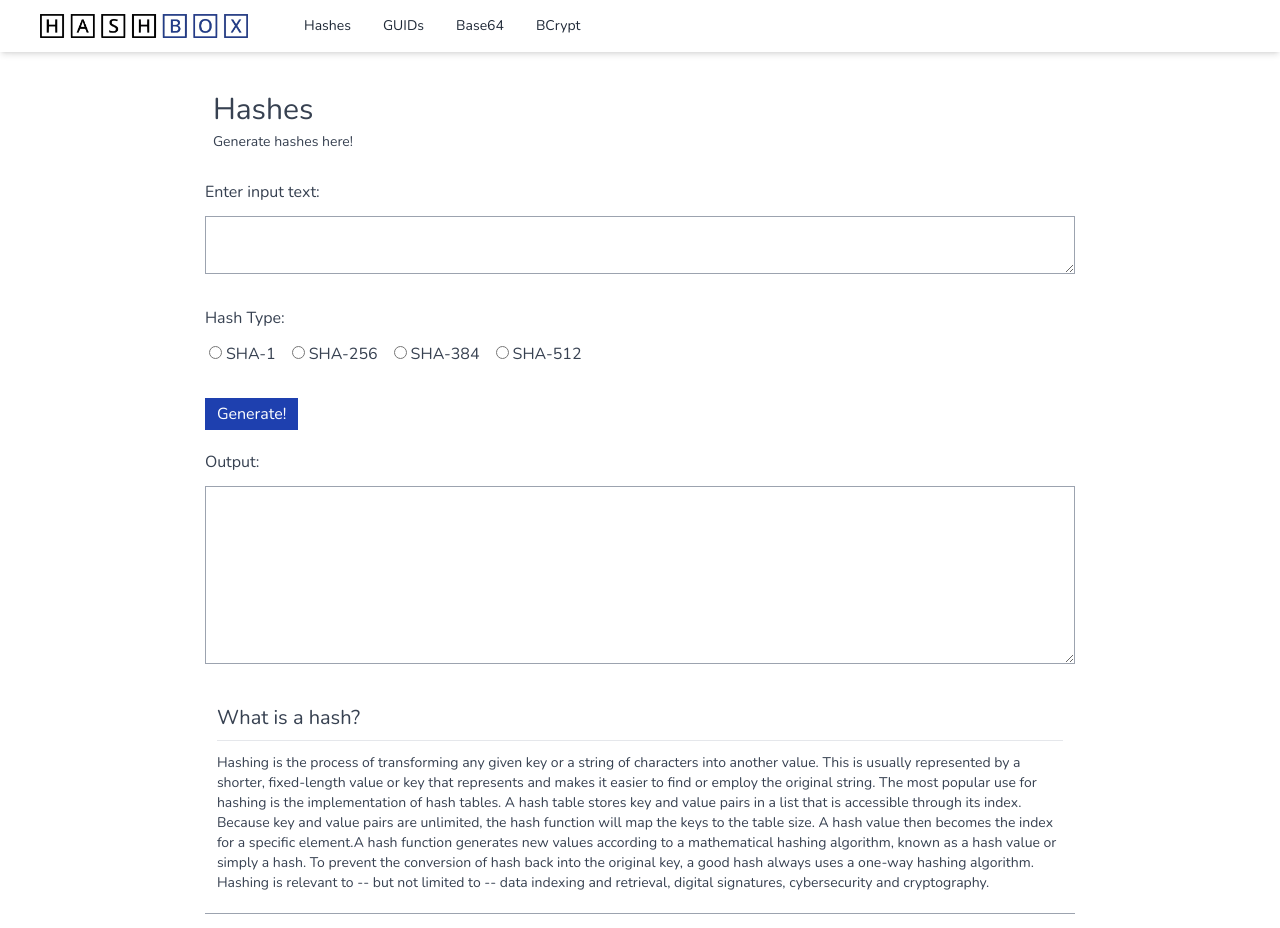
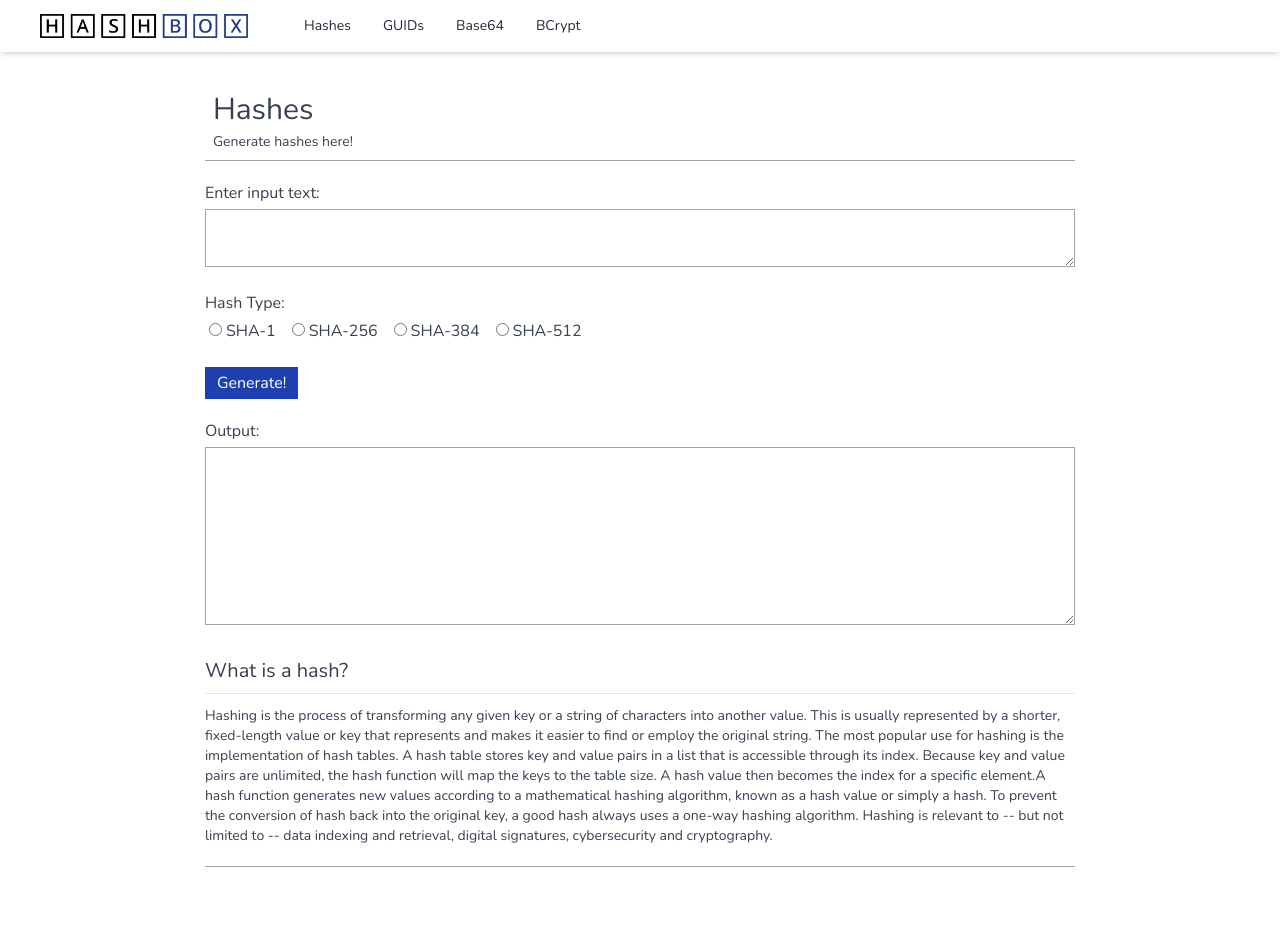
Before and after one commit to gabeFrancisco/hashbox, a Next.js app: page / in a window 1280 px wide. Shown: the top 928 px of the page. Built offline with nearby package versions, Linux system fonts and the light colour scheme.

Commit message:
fixed robots.txt and SectionTitle component

```diff
--- a/src/app/layout.tsx
+++ b/src/app/layout.tsx
@@ -9,9 +9,9 @@ import { Analytics } from "@vercel/analytics/react";
 const inter = Nunito({ subsets: ["latin"] });
 
 export const metadata: Metadata = {
-  title: "HashBox - Hash Generator",
+  title: "HashBox - Hash generator and dev tools!",
   description:
-    "Generate hashes, GUIDs and much more! A complete dev-friendly app!",
+    "Generate hashes, GUIDs, Bcrypt and much more! Fast and simple!",
   icons: ["favicon.ico"],
 };
 
@@ -23,15 +23,6 @@ export default function RootLayout({
 
   return (
     <html lang="en">
-      <Head>
-        <link rel="preconnect" href="https://fonts.googleapis.com" />
-        <link
-          rel="preconnect"
-          href="https://fonts.gstatic.com"
-          crossOrigin="anonymous"
-        />
-
-      </Head>
       <body id="container" className={`${inter.className} dark:bg-gray-900`}>
         <Header />
         <div className="flex flex-row w-full">
--- a/src/components/HashForm.tsx
+++ b/src/components/HashForm.tsx
@@ -39,7 +39,7 @@ const HashForm = () => {
           <div className="flex flex-col">
             <label>Enter input text:</label>
             <textarea
-              className="w-full p-1 my-3 border border-gray-400 gray-400 -lg"
+              className="w-full p-1 my-1 border border-gray-400 gray-400 -lg"
               name="input"
               onChange={formik.handleChange}
               value={formik.values.input}
@@ -48,7 +48,7 @@ const HashForm = () => {
           <div className="flex flex-col">
             <label htmlFor="type">Hash Type:</label>
             <fieldset>
-              <div className="flex flex-row my-3">
+              <div className="flex flex-row my-1">
                 <div className="mr-3">
                   <input
                     type="radio"
@@ -105,7 +105,7 @@ const HashForm = () => {
             <label>Output:</label>
             <textarea
               id="result"
-              className="w-full p-1 my-3 border border-gray-400 gray-400 -lg"
+              className="w-full p-1 my-1 border border-gray-400 gray-400 -lg"
               name="input"
               value={output}
               rows={7}
--- a/src/components/Information.tsx
+++ b/src/components/Information.tsx
@@ -9,7 +9,7 @@ interface InformationProps {
 
 const Information = (props: InformationProps) => {
   return (
-    <div className="px-3 pt-1 my-5 border-b border-gray-400 hover:bg-gray-100">
+    <div className="pt-1 my-5 border-b border-gray-400 hover:bg-gray-100">
       <div className="flex flex-row justify-between py-1 cursor-pointer">
         <h2 className="text-xl">{props.title}</h2>
         <button
--- a/src/components/SectionTitle.tsx
+++ b/src/components/SectionTitle.tsx
@@ -7,7 +7,7 @@ interface SectionTitleProps{
 
 const SectionTitle = (props: SectionTitleProps) => {
   return (
-    <div className='pb-2 mb-5 text-gray-700 b gray-400'>
+    <div className='pb-2 mb-5 text-gray-700 border-b border-gray-400'>
       <h1 className='mx-2 text-3xl'>{props.title}</h1>
       <h3 className='mx-2 mt-1 text-sm'>{props.subtitle}</h3>
     </div>
```
Also changed, not shown: public/robots.txt.
